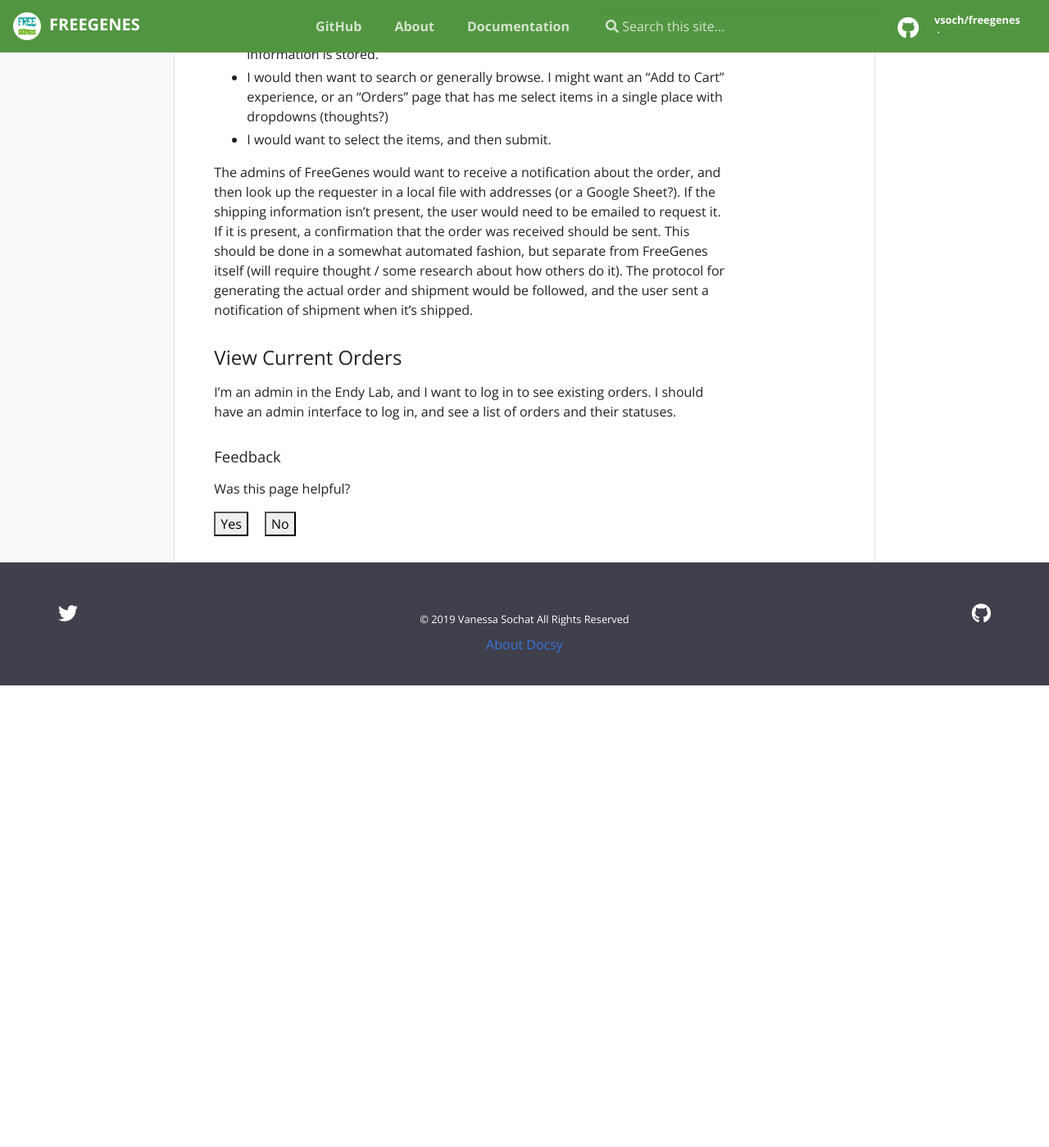
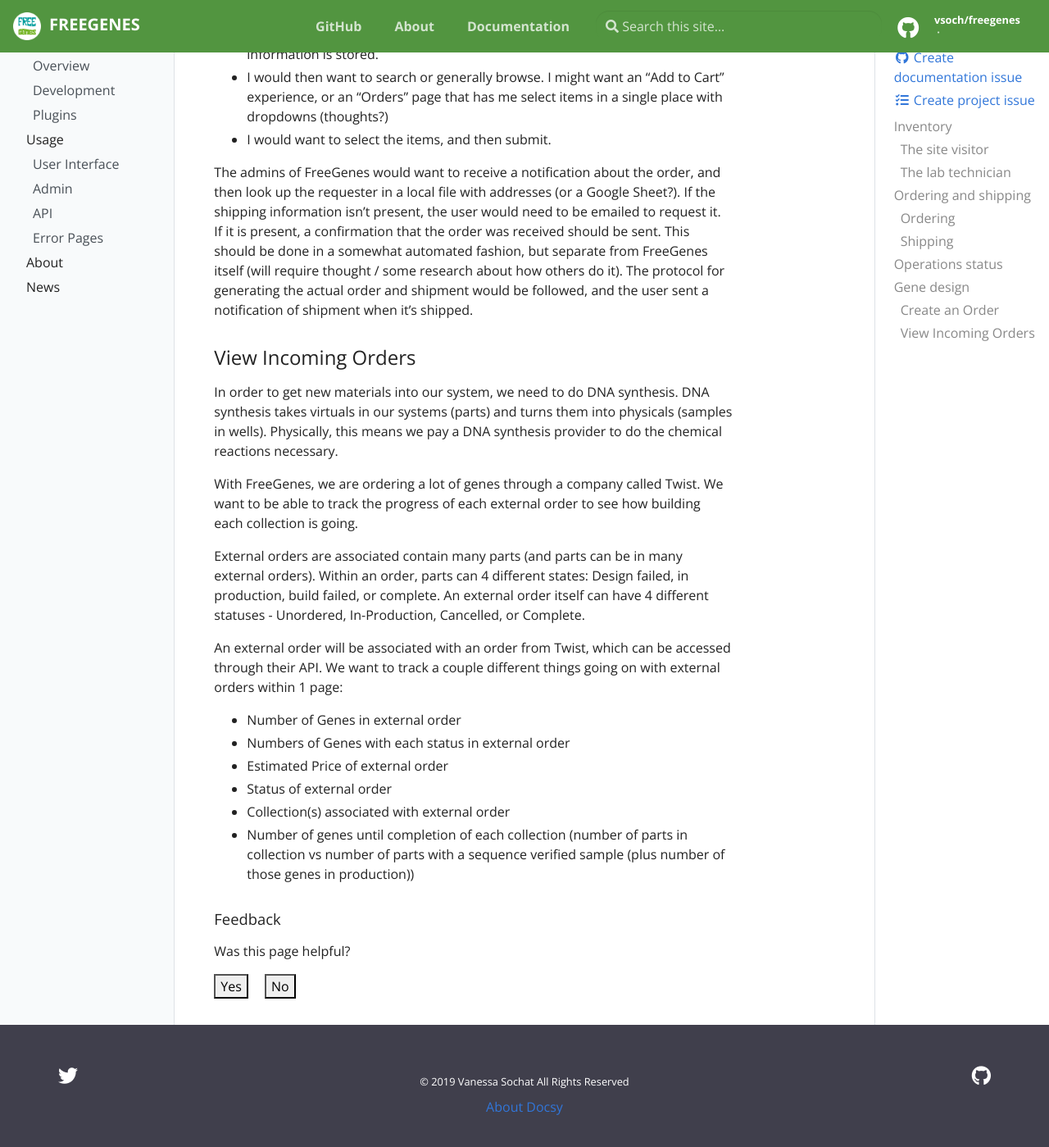
Before and after one commit to vsoch/freegenes, a Jekyll site: the page built from docs/_docs/development/user-stories.md, in a window 1280 px wide and 1400 px high, scrolled down 2628 px. Shown: the whole window at 82% size. Built offline with Jekyll 4.4.1, drawn with Linux system fonts in a browser that asks for light colours; before the commit the page ends 3464 px from its top, so only the background shows below that.

```diff
--- a/docs/_docs/development/user-stories.md
+++ b/docs/_docs/development/user-stories.md
@@ -117,7 +117,26 @@
 The protocol for generating the actual order and shipment would be followed,
 and the user sent a notification of shipment when it's shipped.
 
-### View Current Orders
+### View Incoming Orders
 
-I'm an admin in the Endy Lab, and I want to log in to see existing orders.
-I should have an admin interface to log in, and see a list of orders and their statuses.
+In order to get new materials into our system, we need to do DNA synthesis.
+DNA synthesis takes virtuals in our systems (parts) and turns them into physicals
+(samples in wells). Physically, this means we pay a DNA synthesis provider
+to do the chemical reactions necessary.
+
+With FreeGenes, we are ordering a lot of genes through a company called Twist. We want
+to be able to track the progress of each external order to see how building each collection is going.
+
+External orders are associated contain many parts (and parts can be in many external orders). Within an
+order, parts can 4 different states: Design failed, in production, build failed, or complete. An external
+order itself can have 4 different statuses - Unordered, In-Production, Cancelled, or Complete.
+
+An external order will be associated with an order from Twist, which can be accessed through their API.
+We want to track a couple different things going on with external orders within 1 page:
+
+- Number of Genes in external order
+- Numbers of Genes with each status in external order
+- Estimated Price of external order
+- Status of external order
+- Collection(s) associated with external order
+- Number of genes until completion of each collection (number of parts in collection vs number of parts with a sequence verified sample (plus number of those genes in production))
```
